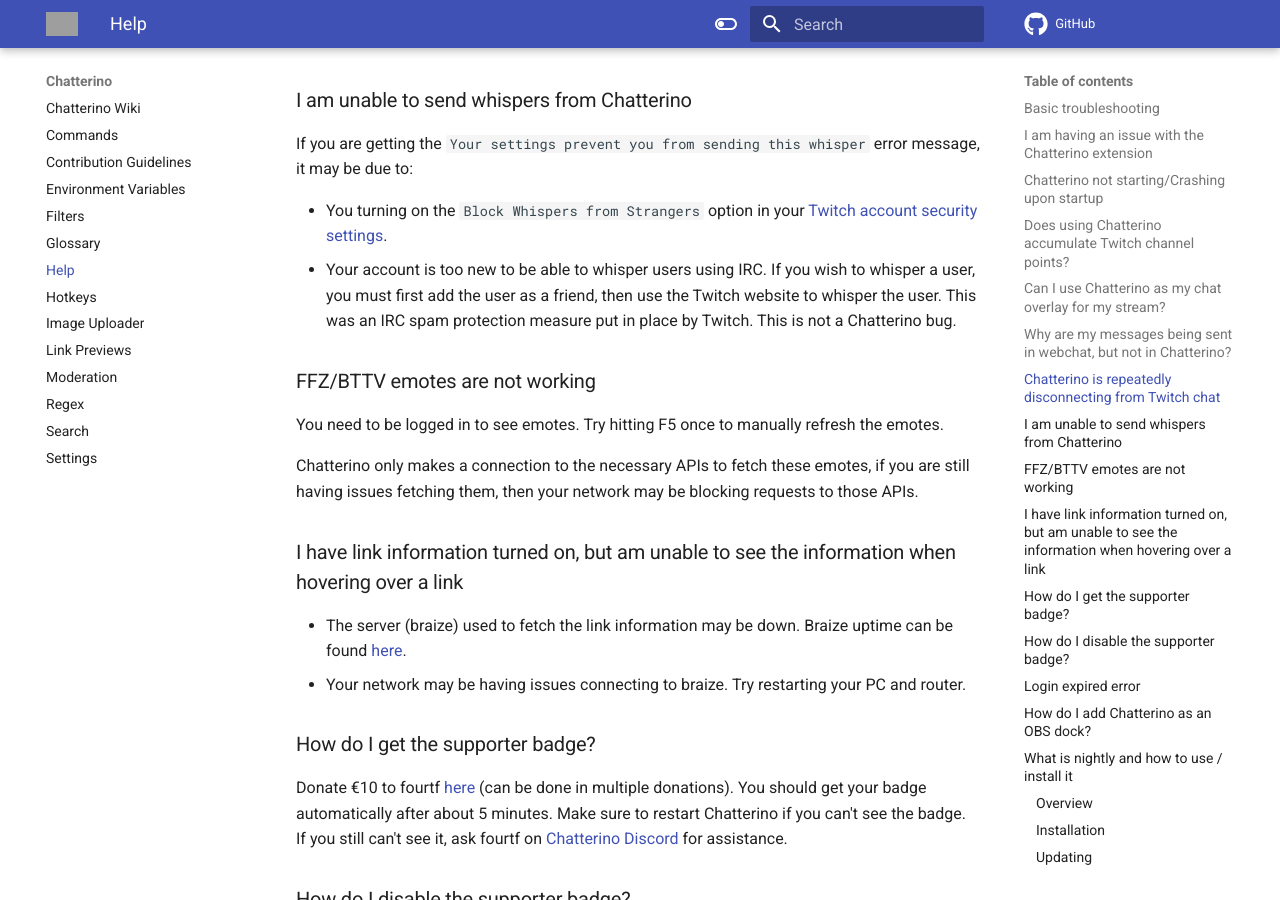
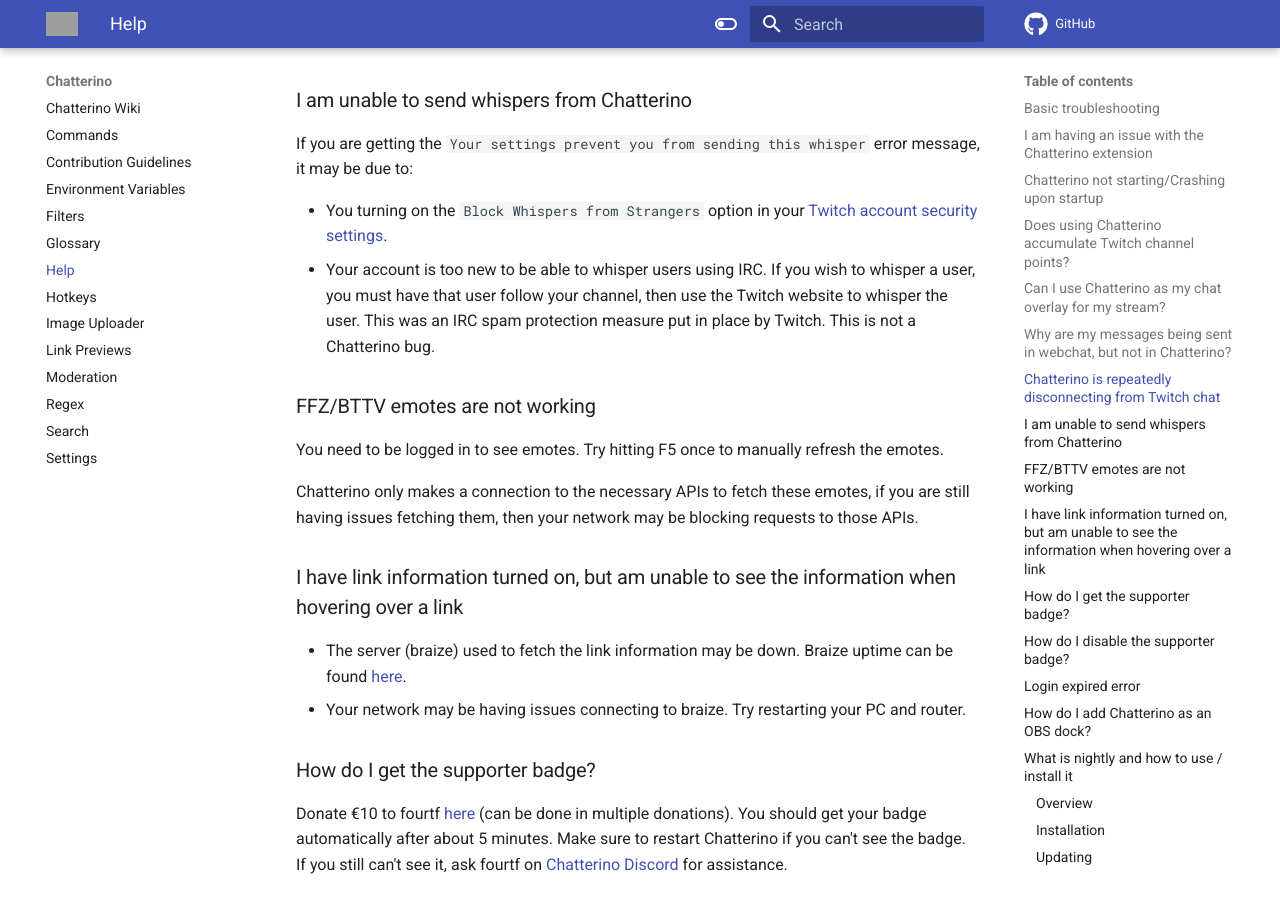
Before and after one commit to Chatterino/wiki, an MkDocs documentation site: the page built from docs/Help.md, in a window 1280 px wide and 900 px high, scrolled down 1764 px. Built offline with MkDocs 1.6.1 and Material for MkDocs 9.7.7, drawn with Linux system fonts in a browser that asks for light colours; comment, search, counter and statistics services are not loaded; grey boxes are pictures that could not be loaded.

Commit message:
Update `Help` whisper docs post-`friends` deprecation (#203)

```diff
--- a/docs/Help.md
+++ b/docs/Help.md
@@ -52,7 +52,7 @@
 If you are getting the `Your settings prevent you from sending this whisper` error message, it may be due to:
 
 - You turning on the `Block Whispers from Strangers` option in your [Twitch account security settings](https://www.twitch.tv/settings/security).
-- Your account is too new to be able to whisper users using IRC. If you wish to whisper a user, you must first add the user as a friend, then use the Twitch website to whisper the user. This was an IRC spam protection measure put in place by Twitch. This is not a Chatterino bug.
+- Your account is too new to be able to whisper users using IRC. If you wish to whisper a user, you must have that user follow your channel, then use the Twitch website to whisper the user. This was an IRC spam protection measure put in place by Twitch. This is not a Chatterino bug.
 
 ### FFZ/BTTV emotes are not working
 You need to be logged in to see emotes.
```
